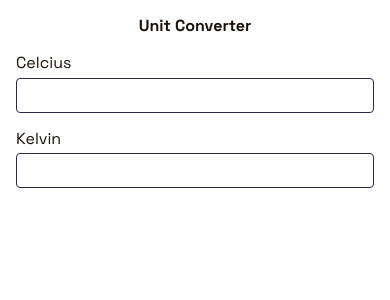
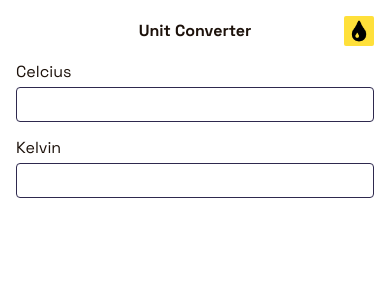
Before and after one commit to oilshit/converse, a React (Vite) app: page / in a window 390 px wide. Shown: the top 300 px of the page. Built offline with nearby package versions, Linux system fonts and the light colour scheme.

Commit message:
added organization link

```diff
--- a/src/App.jsx
+++ b/src/App.jsx
@@ -2,6 +2,8 @@ import { useState } from 'react'
 
 import { GlobalContext } from './context'
 import './App.css'
+
+import logo from "./assets/logo.png";
 
 function App() {
   const [unit, setUnit] = useState({
@@ -30,13 +32,17 @@ function App() {
     <GlobalContext.Provider value={{ unit, setUnit, unitFrom, unitTo, changeUnitFrom, changeUnitTo }}>
       <main>
         <div id="title-container">
-          <div></div>
+          <div style={{ width: 30, height: 30 }}></div>
 
           <div className='app-title'>
             Unit Converter
           </div>
 
-          <div></div>
+          <div style={{ borderRadius: 2, overflow: "hidden", height: 30, }}>
+            <a href='https://github.com/oilshit' target='_blank' rel="noreferrer">
+              <img src={logo} width={30} height={30} alt='logo' />
+            </a>
+          </div>
         </div>
 
         <div className='form-unit'>
--- a/src/index.css
+++ b/src/index.css
@@ -38,3 +38,9 @@ main {
 
   padding: 1rem;
 }
+
+@media screen and (max-width: 768px) {
+  main {
+    width: 100%;
+  }
+}
```
